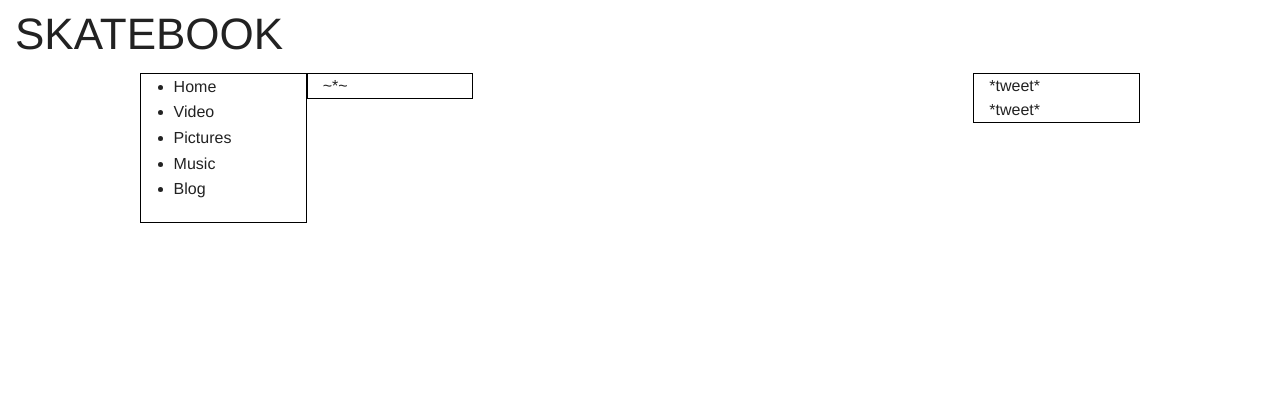
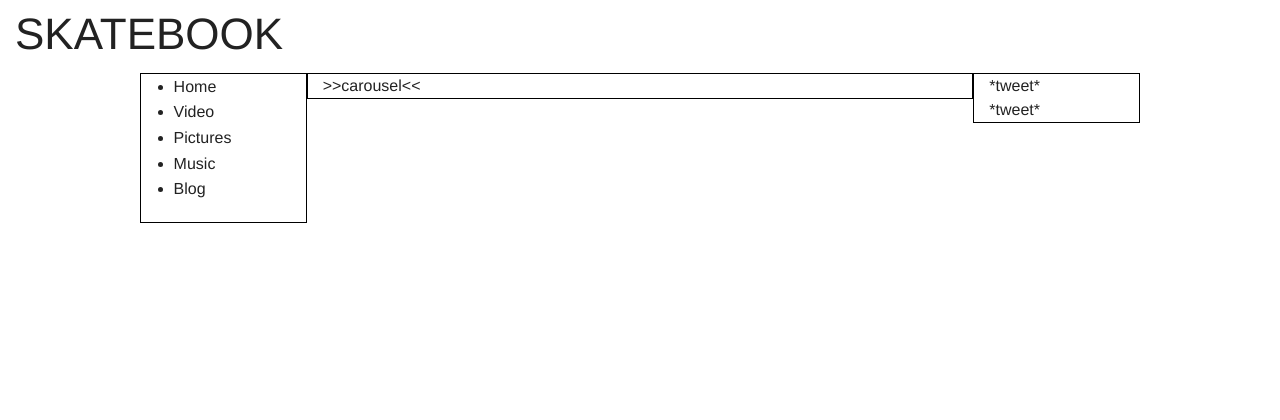
Before and after one commit to barreyro/skatebook, a Sinatra app: page / in a window 1280 px wide. Shown: the top 420 px of the page. Run offline with Sinatra, Linux system fonts and the light colour scheme; some libraries are stand-ins or nearby versions.

Commit message:
Set center div to 8 col.

```diff
--- a/app/views/index.erb
+++ b/app/views/index.erb
@@ -9,11 +9,11 @@
     </ul>
   </div>
 
-  <div class="small-10 medium-2 large-2 columns" id="center_carousel">
-    ~*~
+  <div class="small-10 medium-8 large-8 columns" id="center_carousel">
+    >>carousel<<
   </div>
 
-  <div class="show-for-large-up large-2 columns" id="twitter">
+  <div class="show-for-medium-up medium-2 large-2 columns" id="twitter">
     *tweet*<br>
     *tweet*
   </div>
```
